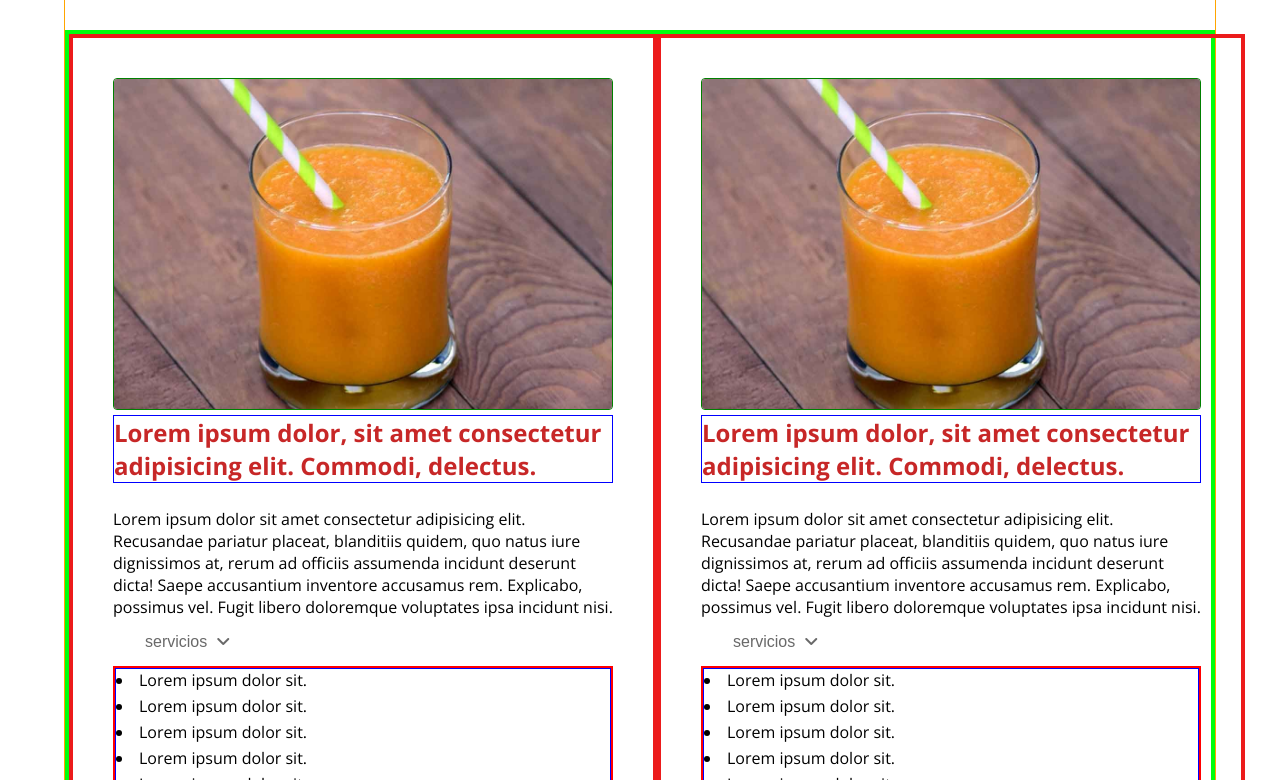
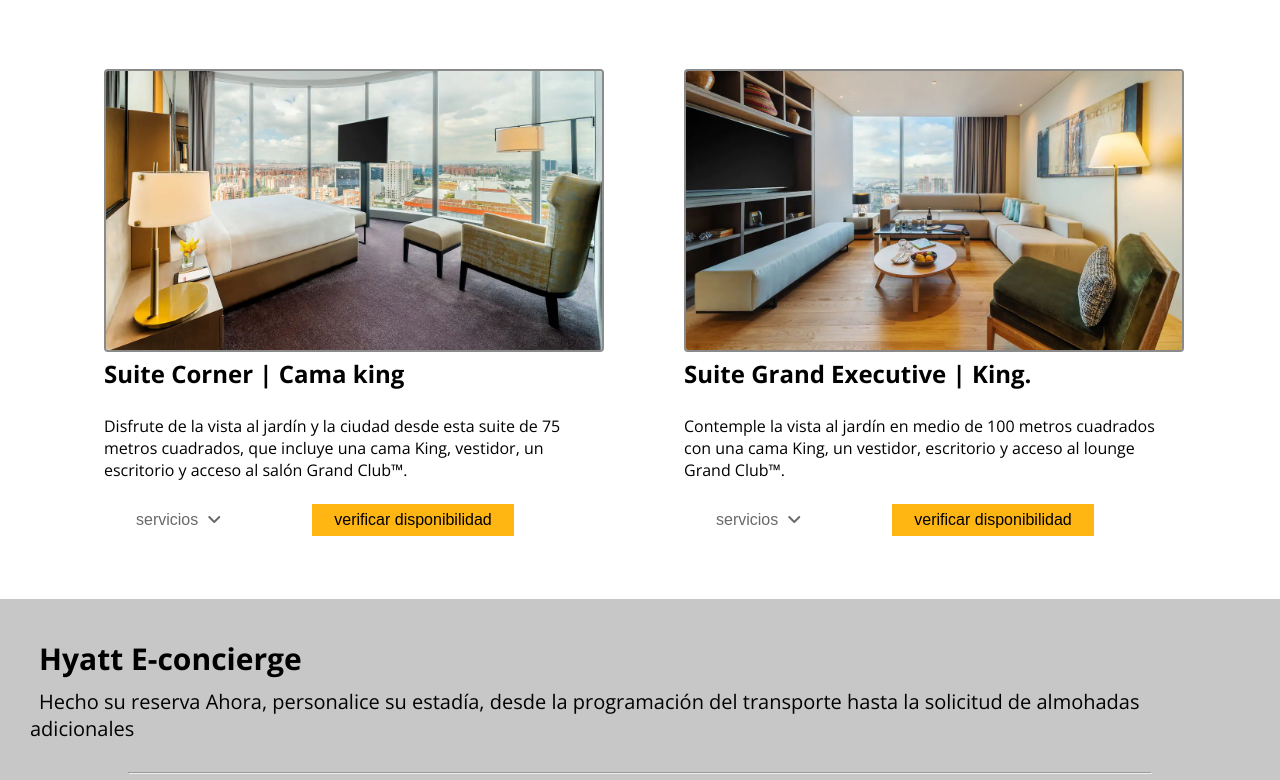
Before and after one commit to camiloguz23/hotel, a plain HTML site: page html/habitaciones.html in a window 1280 px wide. Shown: the part 563-1343 px from the top of the page. Drawn offline with nearby package versions, Linux system fonts and the light colour scheme.

Commit message:
subiendo el trabajo de habitaciones

```diff
--- a/css/habitaciones.css
+++ b/css/habitaciones.css
@@ -154,7 +154,7 @@ body {
 }
 /* ---------------------------------segunda seccion-------------------------- */
 .grandisisimo{
-    border:1px solid orange;
+
     width:90%;
     margin:0 auto;
 }
@@ -167,7 +167,7 @@ body {
 
 .containerHabitaciones h2{
     font-size:35px ;
-    color:rgb(192, 32, 32);
+    color:rgb(12, 12, 12);
 }
 
 .containerHabitaciones p{
@@ -216,13 +216,13 @@ body {
 /* .------------------------cajita de abitaciones------------------- */
 
 .cajasDeAbitaciones{
-    border:4px solid rgb(0, 255, 13);
+
     display: grid;
     grid-template-columns: 1fr 1fr ;
     grid-template-rows:  1fr ;
 
 }
-
+/* botones de mostrar  servicios */
 .services{
     background-color: transparent;
     border: none;
@@ -230,49 +230,82 @@ body {
     cursor: pointer;
     padding: 15px 32px;
     text-align: center;
-
+    outline: none;
     display: inline-block;
     font-size: 16px;
+    margin-top:3%;
+    margin-bottom: 3%;
 }
-.listaDeServicios{
-border:2px solid red;
 
+.services:hover{
+    background-color: rgba(223, 223, 223, 0.603);
 }
+
+/* lista de servicios */
+
+
+
 .listServices{
-    color: black;
-
+    color: rgb(22, 22, 22);
+    outline: none;
     text-decoration: none;
     list-style: none;
+}
+
+.listServices:hover{
+    color: rgb(0, 0, 0);
+    background-color: rgba(117, 117, 117, 0.274);
+}
+/* eliminar servicios */
+.listaDeServicios{
+    display: none;
 }
 
 .listaDeServicios ul li{
     padding: 0 0 4px 0;
 }
+
 .listaDeServicios ul{
-    border:1px solid blue;list-style-position: inside;
+
+    list-style-position: inside;
 }
+
 .titulo{
-    color: rgb(199, 39, 39);
+    color: rgb(0, 0, 0);
     margin-bottom: 25px;
-    border:1px solid blue;
+
 }
+
 .cajitaAbitaciones{
-   border:4px solid rgb(236, 27, 27);
    padding:40px;
 
 }
+
 .imagenesSuites{
-    border:1px solid green;
+    border:2px solid rgba(0, 0, 0, 0.459);
     width: 500px;
     border-radius: 4px;
 }
 
-.imagen{
-    border:1px solid red;
+
+.verificarD{
+    background-color: #ffb612;
+    border: none;
+    color: rgb(0, 0, 0);
+    padding: 7px 22px;
+    margin-left: 11%;
+    outline: none;
+    text-decoration: none;
+    display: inline-block;
+    font-size: 16px;
+    cursor: pointer;
+    margin-top: 3%;
+
 }
-.unos{
-    border:11px solid green;
-    width: 30px;
+
+.verificarD:hover{
+    background-color: #eeb328;
+
 }
 
 /* -----------------footer-------------------------------- */
--- a/html/habitaciones.html
+++ b/html/habitaciones.html
@@ -105,12 +105,12 @@
 
 
             <div class="cajitaAbitaciones">
-                <div><img  src="../imagenes/jugo.jpg" alt="" class="imagenesSuites">   </div>
+                <div><img  src="../imagenes/seccionHabitaciones/primeraSuite.png" alt="" class="imagenesSuites">   </div>
 
-                <div class="titulo"><h2>Lorem ipsum dolor, sit amet consectetur adipisicing elit. Commodi, delectus.</h2></div>
-                <p>Lorem ipsum dolor sit amet consectetur adipisicing elit. Recusandae pariatur placeat, blanditiis quidem, quo natus iure dignissimos at, rerum ad officiis assumenda incidunt deserunt dicta! Saepe accusantium inventore accusamus rem. Explicabo, possimus vel. Fugit libero doloremque voluptates ipsa incidunt nisi.</p>
-                <button class="services">servicios&nbsp; <i class="fas fa-angle-down"></i></button>
-                <div class="listaDeServicios">
+                <div class="titulo"><h2>Suite Corner | Cama king</h2></div>
+                <p>Disfrute de la vista al jardín y la ciudad desde esta suite de 75 metros cuadrados, que incluye una cama King, vestidor, un escritorio y acceso al salón Grand Club™.</p>
+                <button class="services" id="serviciosID1">servicios&nbsp; <i class="fas fa-angle-down"></i></button>
+                <div class="listaDeServicios" id="listaDeServicios1">
                     <ul >
                         <li><a href="#" class="listServices">Lorem ipsum dolor sit.</a></li>
                         <li><a href="#" class="listServices">Lorem ipsum dolor sit.</a></li>
@@ -119,17 +119,18 @@
                         <li><a href="#" class="listServices">Lorem ipsum dolor sit.</a></li>
                         <li><a href="#" class="listServices">Lorem ipsum dolor sit.</a></li>
                     </ul>
+
                 </div>
-                <button id="uno">verificar disponibilidad</button>
+                <button id="uno" class="verificarD">verificar disponibilidad</button>
 
             </div>
             <div class="cajitaAbitaciones">
-                <div><img  src="../imagenes/jugo.jpg" alt="" class="imagenesSuites">   </div>
+                <div><img  src="../imagenes/seccionHabitaciones/segundaSuite.png" alt="" class="imagenesSuites">   </div>
 
-                <div class="titulo"><h2>Lorem ipsum dolor, sit amet consectetur adipisicing elit. Commodi, delectus.</h2></div>
-               <p>Lorem ipsum dolor sit amet consectetur adipisicing elit. Recusandae pariatur placeat, blanditiis quidem, quo natus iure dignissimos at, rerum ad officiis assumenda incidunt deserunt dicta! Saepe accusantium inventore accusamus rem. Explicabo, possimus vel. Fugit libero doloremque voluptates ipsa incidunt nisi.</p>
-               <button class="services">servicios&nbsp; <i class="fas fa-angle-down"></i></button>
-               <div class="listaDeServicios">
+                <div class="titulo"><h2>Suite Grand Executive | King.</h2></div>
+               <p>Contemple la vista al jardín en medio de 100 metros cuadrados con una cama King, un vestidor, escritorio y acceso al lounge Grand Club™.</p>
+               <button class="services" id="serviciosID2">servicios&nbsp; <i class="fas fa-angle-down"></i></button>
+               <div class="listaDeServicios" id="listaDeServicios2">
                 <ul >
                     <li><a href="#" class="listServices">Lorem ipsum dolor sit.</a></li>
                     <li><a href="#" class="listServices">Lorem ipsum dolor sit.</a></li>
@@ -142,7 +143,7 @@
                     <li><a href="#" class="listServices">Lorem ipsum dolor sit.</a></li>
                 </ul>
             </div>
-                <button>verificar disponibilidad</button>
+                <button id="dos" class="verificarD">verificar disponibilidad</button>
 
             </div>
 
@@ -316,6 +317,7 @@
     <!-- iconos con fontawesome -->
     <script src="https://kit.fontawesome.com/2c36e9b7b1.js" crossorigin="anonymous"></script>
     <script src="../javascript/submenu.js"></script>
+    <script src="../javascript/habitaciones.js"></script>
 </body>
 
 </html>
--- /dev/null
+++ b/javascript/habitaciones.js
@@ -0,0 +1,14 @@
+const btnEsconder1 = document.getElementById('serviciosID2')
+const btnEsconder2 = document.getElementById('serviciosID1')
+const esconder2 = document.getElementById('listaDeServicios2')
+const esconder1 = document.getElementById('listaDeServicios1')
+
+btnEsconder1.addEventListener('click',()=>{
+
+    esconder2.classList.toggle('listaDeServicios');
+} )
+
+btnEsconder2.addEventListener('click',()=>{
+
+    esconder1.classList.toggle('listaDeServicios');
+} )
```
Also changed, not shown: imagenes/seccionHabitaciones/primeraSuite.png (added), imagenes/seccionHabitaciones/segundaSuite.png (added).
